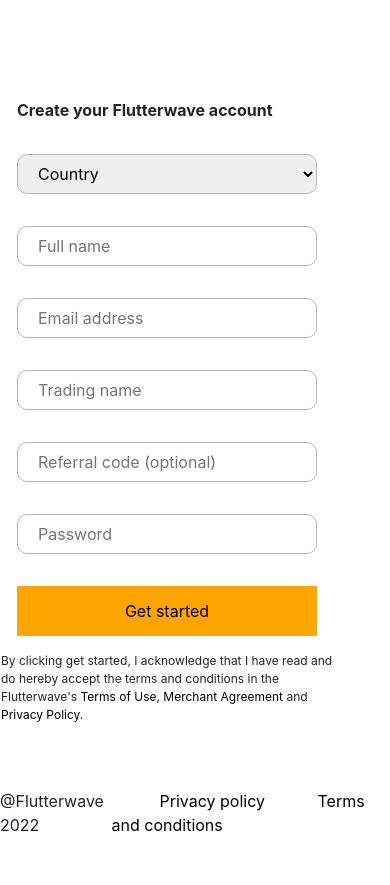
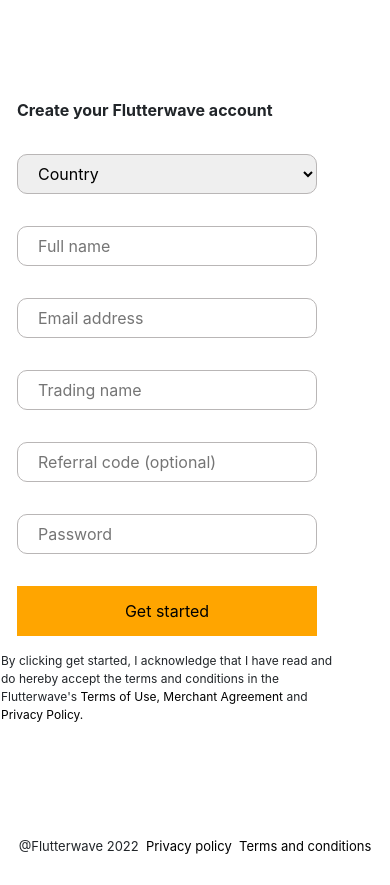
Before and after one commit to Olami007/flutterwave-clone, a plain HTML site: page signup.html in a window 390 px wide. Shown: the part 153-1038 px from the top of the page. After the commit the page ends 1009 px from the top, so only its background shows below. Drawn offline with nearby package versions, Linux system fonts and the light colour scheme.

Commit message:
update responsiveness

```diff
--- a/signup.html
+++ b/signup.html
@@ -50,12 +50,10 @@
 
     </main>
 
-    <footer class="d-flex justify-content-around py-5">
-        <div>@Flutterwave 2022</div>
-        <div>
-            <span class="px-5"><a href="#">Privacy policy</a></span>
-            <span><a href="#">Terms and conditions</a></span>
-        </div>
+    <footer class="container-fluid d-flex justify-content-around pt-5 w-100" style="font-size: 13px;">
+        <div class="pt-5">@Flutterwave 2022</div>
+        <div class="pt-5"><a href="#">Privacy policy</a></div>
+        <div class="pt-5"><a href="">Terms and conditions</a></div>
     </footer>
 
 </body>
```
Also changed, not shown: index.html (+5 -0 lines), login-page.html (+4 -6 lines), payments.html (+5 -0 lines), style.css (+20 -1 lines).
